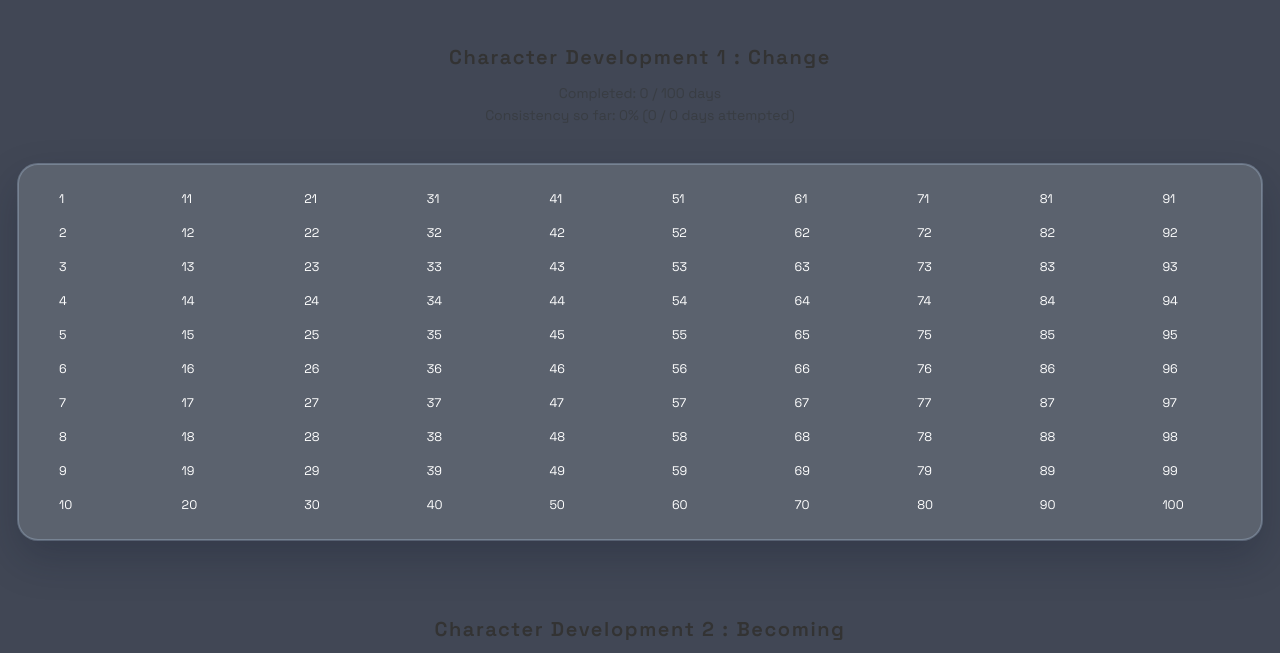
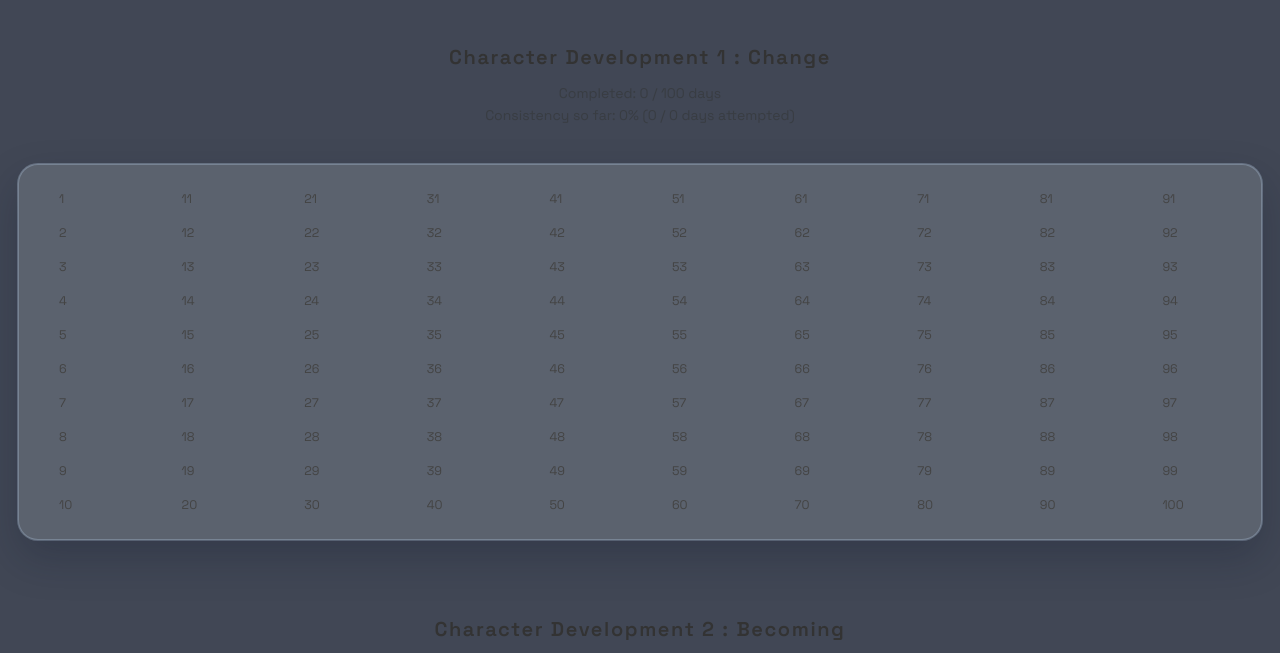
Before and after one commit to shusant1/Timeline, a plain HTML site: page index.html in a window 1280 px wide. Shown: the part 117-770 px from the top of the page. Drawn offline with Linux system fonts and the light colour scheme.

```diff
--- a/styles.css
+++ b/styles.css
@@ -108,7 +108,7 @@ body {
   font-family: "Space Grotesk", system-ui, sans-serif; /* futurish vibe */
   font-size: 12.5px;
   font-weight: 400;
-  color: #ffffff; /* neutral grey */
+  color: #444444; /* neutral grey */
   text-align: left;
   cursor: pointer;
   position: relative;
```
